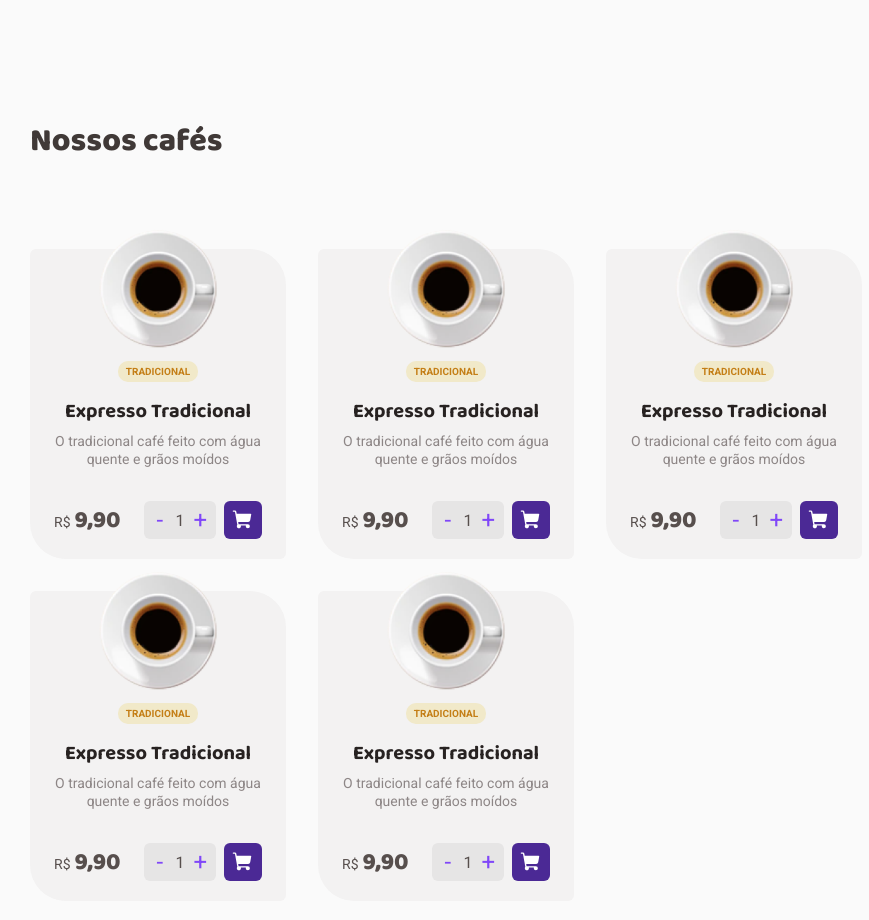
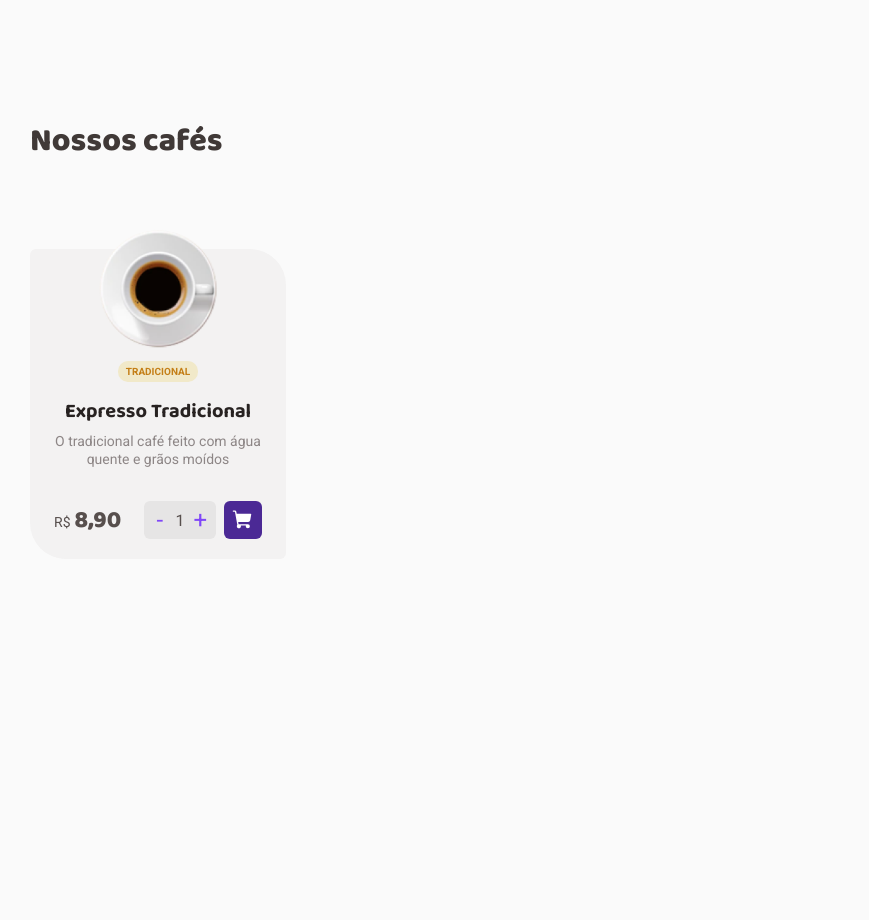
Before and after one commit to killer-cf/coffee-delivery-ignite, a React (Vite) app: page / in a window 1280 px wide. Shown: the part 620-1540 px from the top of the page, without its empty margins (194-1063 px from the left). After the commit the page ends 1307 px from the top, so only its background shows below. Built offline with nearby package versions, Linux system fonts and the light colour scheme.

Commit message:
feat: add item to cart

```diff
--- a/package.json
+++ b/package.json
@@ -9,6 +9,7 @@
     "preview": "vite preview"
   },
   "dependencies": {
+    "immer": "^9.0.19",
     "phosphor-react": "^1.4.1",
     "react": "^18.2.0",
     "react-dom": "^18.2.0",
--- a/src/contexts/CartContext.tsx
+++ b/src/contexts/CartContext.tsx
@@ -5,6 +5,8 @@ import { cartReducer, Item } from '../reducers/cart/reducer'
 interface CreateItemData {
   name: string
   quantity: number
+  src: string
+  value: string
 }
 
 interface CartContextType {
--- a/src/pages/Checkout/components/Cart/index.tsx
+++ b/src/pages/Checkout/components/Cart/index.tsx
@@ -1,12 +1,17 @@
-import { Item } from '../Item'
+import { useContext } from 'react'
+import { CartContext } from '../../../../contexts/CartContext'
+import { CartItem } from '../Item'
 import { CartCard, TotalBox } from './styles'
 
 export function Cart() {
+  const { itens } = useContext(CartContext)
+
   return (
     <CartCard>
       <div>
-        <Item />
-        <Item />
+        {itens.map((item) => (
+          <CartItem key={item.id} itemData={item} />
+        ))}
       </div>
       <TotalBox>
         <div>
--- a/src/pages/Checkout/components/Item/index.tsx
+++ b/src/pages/Checkout/components/Item/index.tsx
@@ -6,21 +6,25 @@ import {
   ItemInfoAndActions,
   PriceItemQuant,
 } from './styles'
-import TraditionalExpress from '../../../../assets/express.svg'
+import { Item } from '../../../../reducers/cart/reducer'
 
-export function Item() {
+interface ItemProps {
+  itemData: Item
+}
+
+export function CartItem({ itemData }: ItemProps) {
   return (
     <ItemContainer>
       <ItemInfoAndActions>
-        <img src={TraditionalExpress} alt="" />
+        <img src={itemData.src} alt="" />
         <div className="title">
-          <h2>Expresso Tradicional</h2>
+          <h2>{itemData.name}</h2>
           <CartActions>
             <div>
               <button type="button">
                 <span>-</span>
               </button>
-              <p>1</p>
+              <p>{itemData.quantity}</p>
               <button type="button">
                 <span>+</span>
               </button>
@@ -33,7 +37,7 @@ export function Item() {
         </div>
       </ItemInfoAndActions>
       <PriceItemQuant>
-        <h5>R$ 9,90</h5>
+        <h5>R$ {itemData.value}</h5>
       </PriceItemQuant>
     </ItemContainer>
   )
--- a/src/pages/Home/components/CoffeeItem/index.tsx
+++ b/src/pages/Home/components/CoffeeItem/index.tsx
@@ -7,39 +7,66 @@ import {
   Footer,
   Price,
 } from './styles'
-import CoffeeTraditionalExpress from '../../../../assets/coffee-traditional-express.svg'
 import { ShoppingCart } from 'phosphor-react'
+import { Coffee } from '../CoffeeList'
+import { useContext, useState } from 'react'
+import { CartContext } from '../../../../contexts/CartContext'
 
-export function CoffeeItem() {
+interface CoffeeItemProps {
+  coffeData: Coffee
+}
+
+export function CoffeeItem({ coffeData }: CoffeeItemProps) {
+  const { createNewItem } = useContext(CartContext)
+  const [itemQuantity, setItemQuantity] = useState(1)
+  const { src, desc, name, value } = coffeData
+
+  function handleAddItemToCart() {
+    const item = {
+      name,
+      src,
+      value,
+      quantity: itemQuantity,
+    }
+
+    createNewItem(item)
+  }
+
   return (
     <CoffeeItemContainer>
-      <img src={CoffeeTraditionalExpress} alt="" />
+      <img src={src} alt="" />
       <FlagsContainer>
         <div>
           <h3>TRADICIONAL</h3>
         </div>
       </FlagsContainer>
       <CoffeeInfo>
-        <h2>Expresso Tradicional</h2>
-        <p>O tradicional café feito com água quente e grãos moídos</p>
+        <h2>{name}</h2>
+        <p>{desc}</p>
       </CoffeeInfo>
       <Footer>
         <Price>
           <p>
-            R$<span>9,90</span>
+            R$<span>{value}</span>
           </p>
         </Price>
         <CartActions>
           <div>
-            <button type="button">
+            <button
+              onClick={() => setItemQuantity(itemQuantity - 1)}
+              type="button"
+            >
               <span>-</span>
             </button>
-            <p>1</p>
-            <button type="button">
+            <p>{itemQuantity}</p>
+            <button
+              onClick={() => setItemQuantity(itemQuantity + 1)}
+              type="button"
+            >
               <span>+</span>
             </button>
           </div>
-          <ButtonAddToCart type="button">
+          <ButtonAddToCart onClick={handleAddItemToCart} type="button">
             <ShoppingCart weight="fill" size={22} />
           </ButtonAddToCart>
         </CartActions>
--- a/src/pages/Home/components/CoffeeList/index.tsx
+++ b/src/pages/Home/components/CoffeeList/index.tsx
@@ -1,17 +1,35 @@
 import { CoffeeItem } from '../CoffeeItem'
 import { CoffeeListContainer, ListContainer } from './styles'
 
+export interface Coffee {
+  id: number
+  name: string
+  desc: string
+  src: string
+  value: string
+  stock: number
+}
+
 export function CoffeeList() {
+  const coffes: Coffee[] = [
+    {
+      id: 1,
+      name: 'Expresso Tradicional',
+      desc: 'O tradicional café feito com água quente e grãos moídos',
+      src: 'src/assets/express.svg',
+      value: '8,90',
+      stock: 10,
+    },
+  ]
+
   return (
     <CoffeeListContainer>
       <ListContainer>
         <h1>Nossos cafés</h1>
 
-        <CoffeeItem />
-        <CoffeeItem />
-        <CoffeeItem />
-        <CoffeeItem />
-        <CoffeeItem />
+        {coffes.map((coffee) => (
+          <CoffeeItem key={coffee.id} coffeData={coffee} />
+        ))}
       </ListContainer>
     </CoffeeListContainer>
   )
--- a/src/reducers/cart/actions.ts
+++ b/src/reducers/cart/actions.ts
@@ -8,6 +8,6 @@ export enum ActionTypes {
 export function addNewItemAction(newItem: Item) {
   return {
     type: ActionTypes.ADD_NEW_ITEM,
-    payload: newItem,
+    payload: { newItem },
   }
 }
--- a/src/reducers/cart/reducer.ts
+++ b/src/reducers/cart/reducer.ts
@@ -1,9 +1,13 @@
+import { ActionTypes } from './actions'
+
+import { produce } from 'immer'
+
 export interface Item {
   id: string
   name: string
   src: string
   quantity: number
-  value: number
+  value: string
 }
 
 interface CartState {
@@ -12,6 +16,11 @@ interface CartState {
 
 export function cartReducer(state: CartState, action: any) {
   switch (action.type) {
+    case ActionTypes.ADD_NEW_ITEM:
+      return produce(state, (draft) => {
+        draft.itens.push(action.payload.newItem)
+      })
+
     default:
       return state
   }
```
Also changed, not shown: 1 other file (tests, documents, lock files or other folders).
